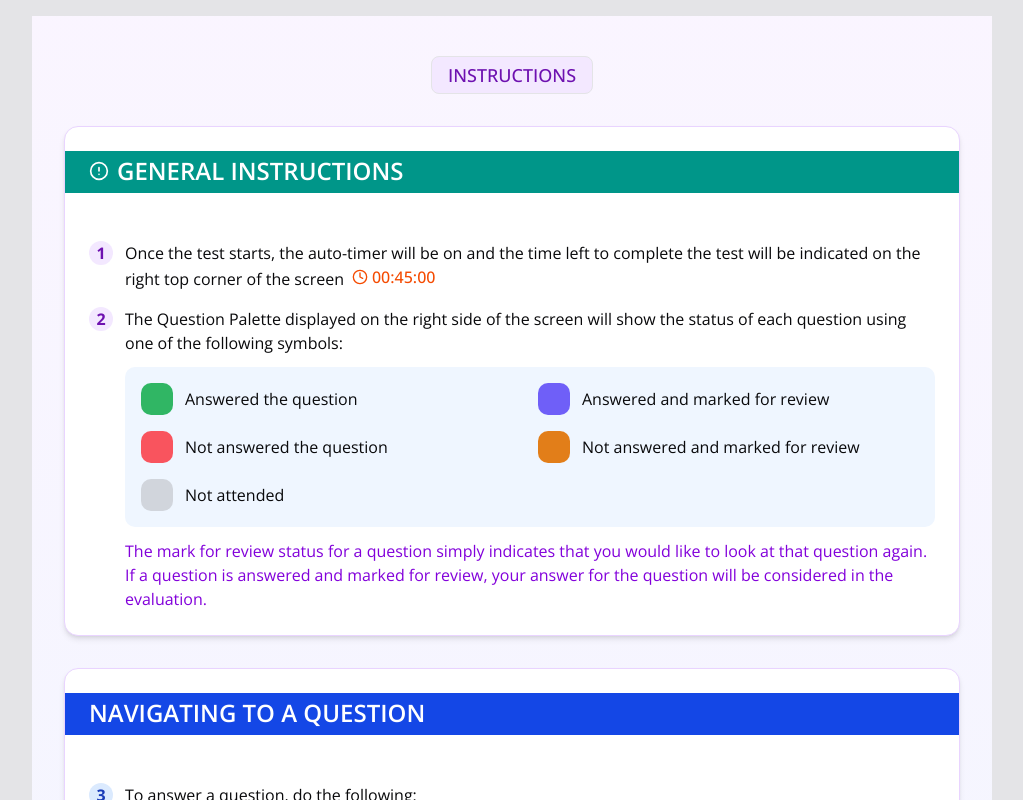
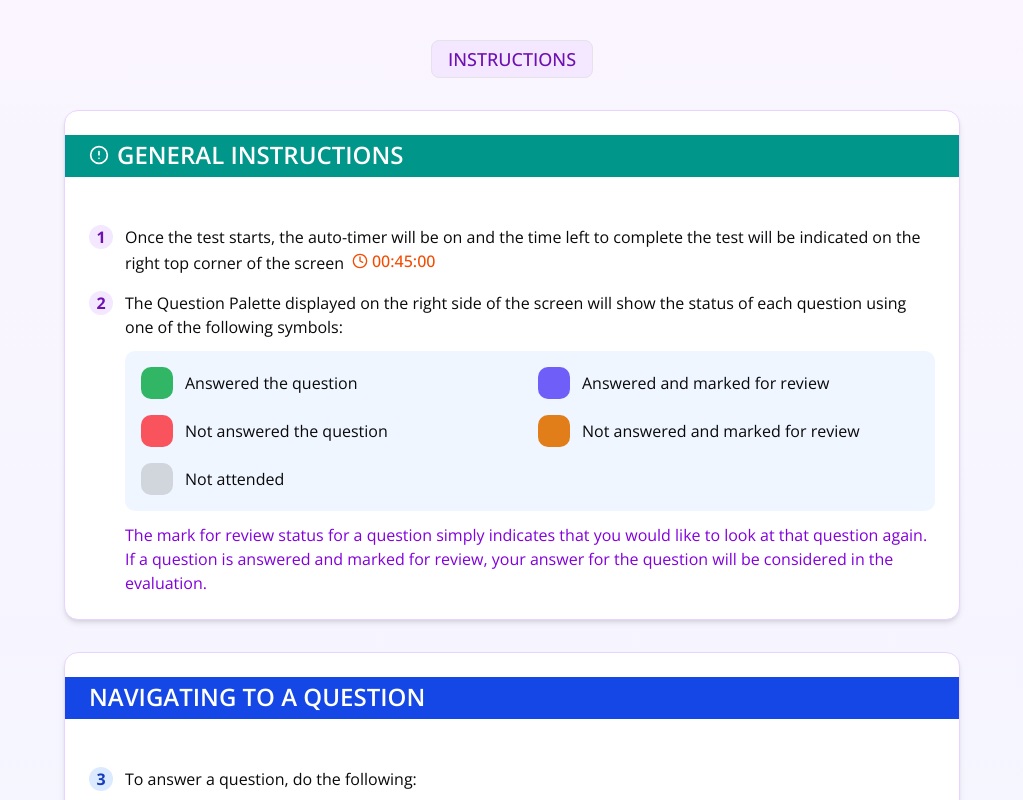
Before and after one commit to surajcan30t/tmq, a Next.js app: page /instructions/1 in a window 1280 px wide. Shown: the top 800 px of the page, without its empty margins (128-1151 px from the left). Built offline with nearby package versions, Linux system fonts and the light colour scheme.

Commit message:
instructions page dynamic route

```diff
--- a/src/app/(test)/instructions/[testid]/page.tsx
+++ b/src/app/(test)/instructions/[testid]/page.tsx
@@ -8,7 +8,7 @@
   const { testid } = await params
 
   return (
-    <main className="flex min-h-screen flex-col items-center justify-center p-4 bg-zinc-200">
+    <main className="">
       <Instructions testId = {testid}/>
     </main>
   )
```
